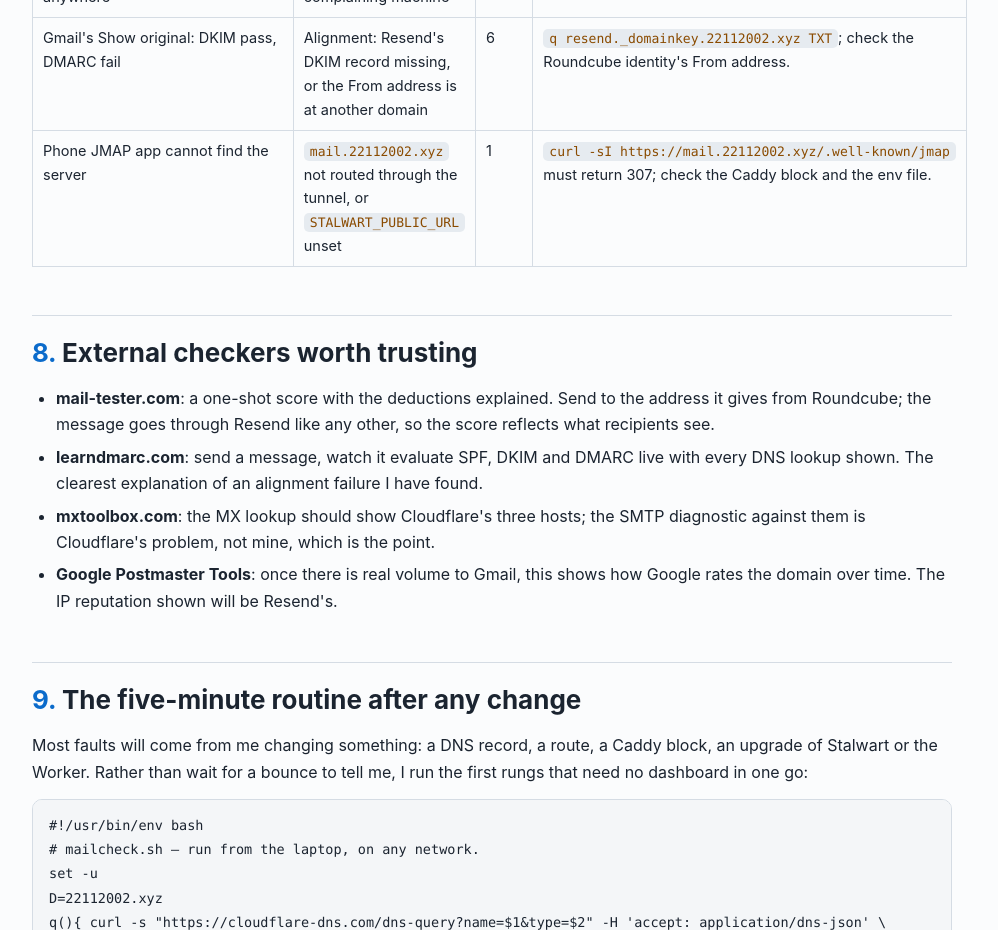
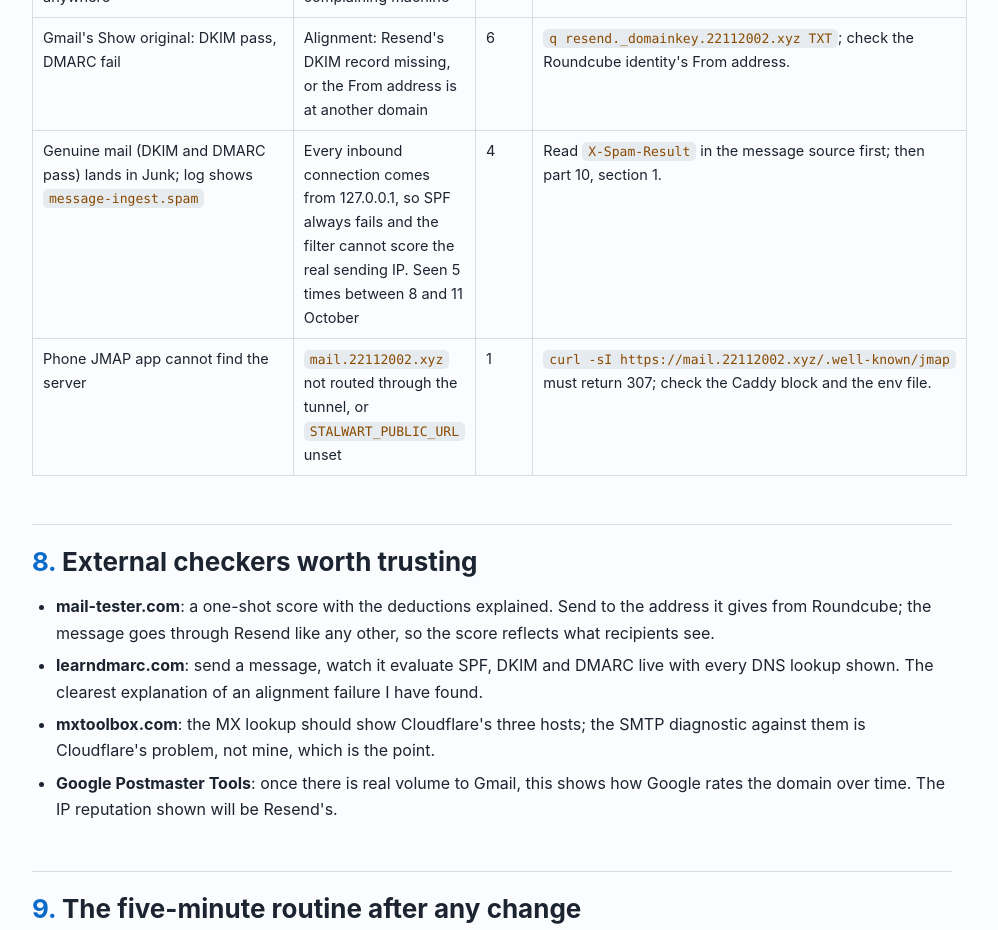
Before and after one commit to Olwethu-Dlamini/mailserver, a plain HTML site: page 09-testing.html in a window 1280 px wide. Shown: the part 5140-6070 px from the top of the page, without its empty margins (148-1146 px from the left). Drawn offline with Linux system fonts and the light colour scheme.

Commit message:
Part 09: add the Junk false-positive fault seen 8-11 October

```diff
--- a/09-testing.html
+++ b/09-testing.html
@@ -160,6 +160,7 @@ EOF</code></pre>
 <tr><td>Roundcube: "Connection to IMAP server failed" or a certificate name error</td><td>Roundcube connects to <code>127.0.0.1</code> and verifies the certificate against that name</td><td>4</td><td><code>peer_name</code> = <code>mail.22112002.xyz</code> in both <code>_conn_options</code> arrays (part 06).</td></tr>
 <tr><td>"certificate is not yet valid" anywhere</td><td>Clock wrong on the complaining machine</td><td>4</td><td><code>timedatectl</code>, <code>timedatectl set-ntp true</code>.</td></tr>
 <tr><td>Gmail's Show original: DKIM pass, DMARC fail</td><td>Alignment: Resend's DKIM record missing, or the From address is at another domain</td><td>6</td><td><code>q resend._domainkey.22112002.xyz TXT</code>; check the Roundcube identity's From address.</td></tr>
+<tr><td>Genuine mail (DKIM and DMARC pass) lands in Junk; log shows <code>message-ingest.spam</code></td><td>Every inbound connection comes from 127.0.0.1, so SPF always fails and the filter cannot score the real sending IP. Seen 5 times between 8 and 11 October</td><td>4</td><td>Read <code>X-Spam-Result</code> in the message source first; then part 10, section 1.</td></tr>
 <tr><td>Phone JMAP app cannot find the server</td><td><code>mail.22112002.xyz</code> not routed through the tunnel, or <code>STALWART_PUBLIC_URL</code> unset</td><td>1</td><td><code>curl -sI https://mail.22112002.xyz/.well-known/jmap</code> must return 307; check the Caddy block and the env file.</td></tr>
 </tbody>
 </table>
```
